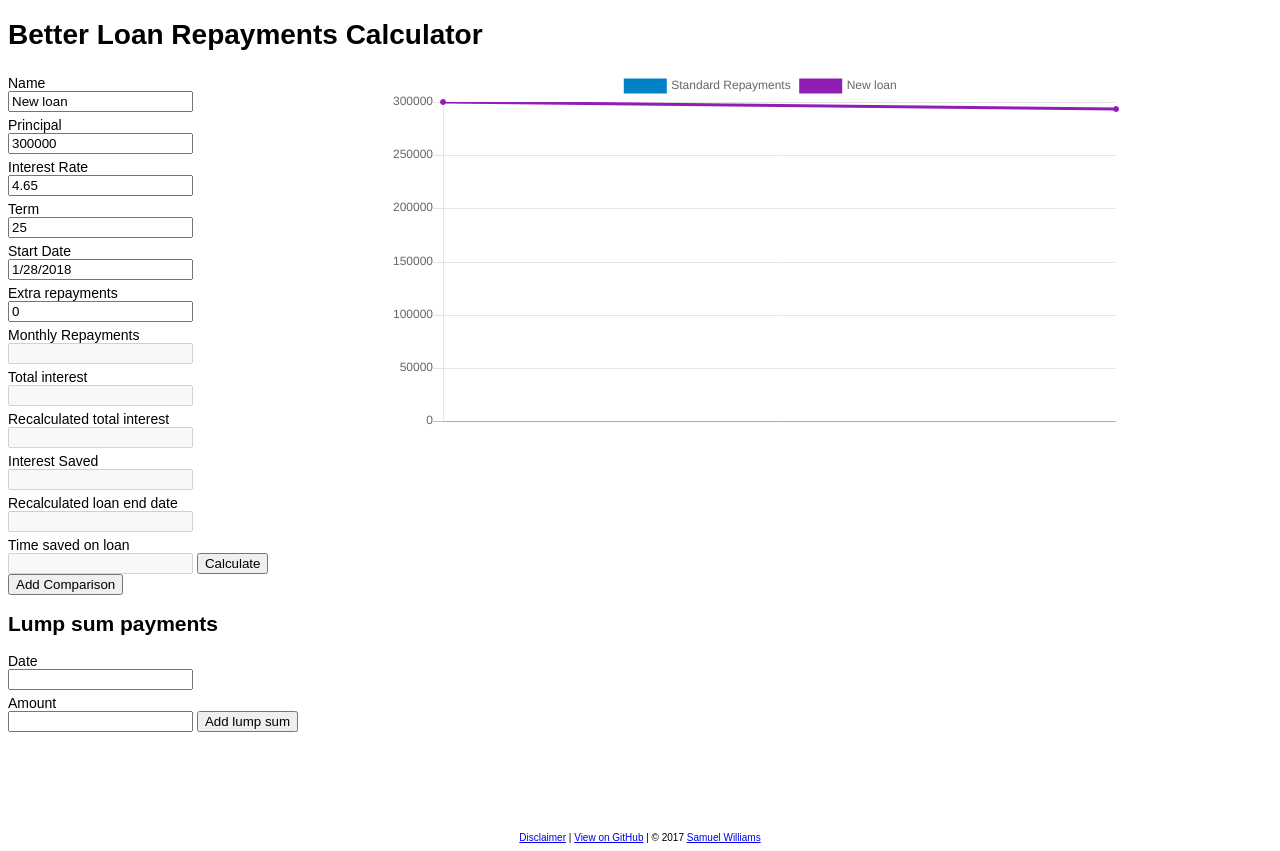
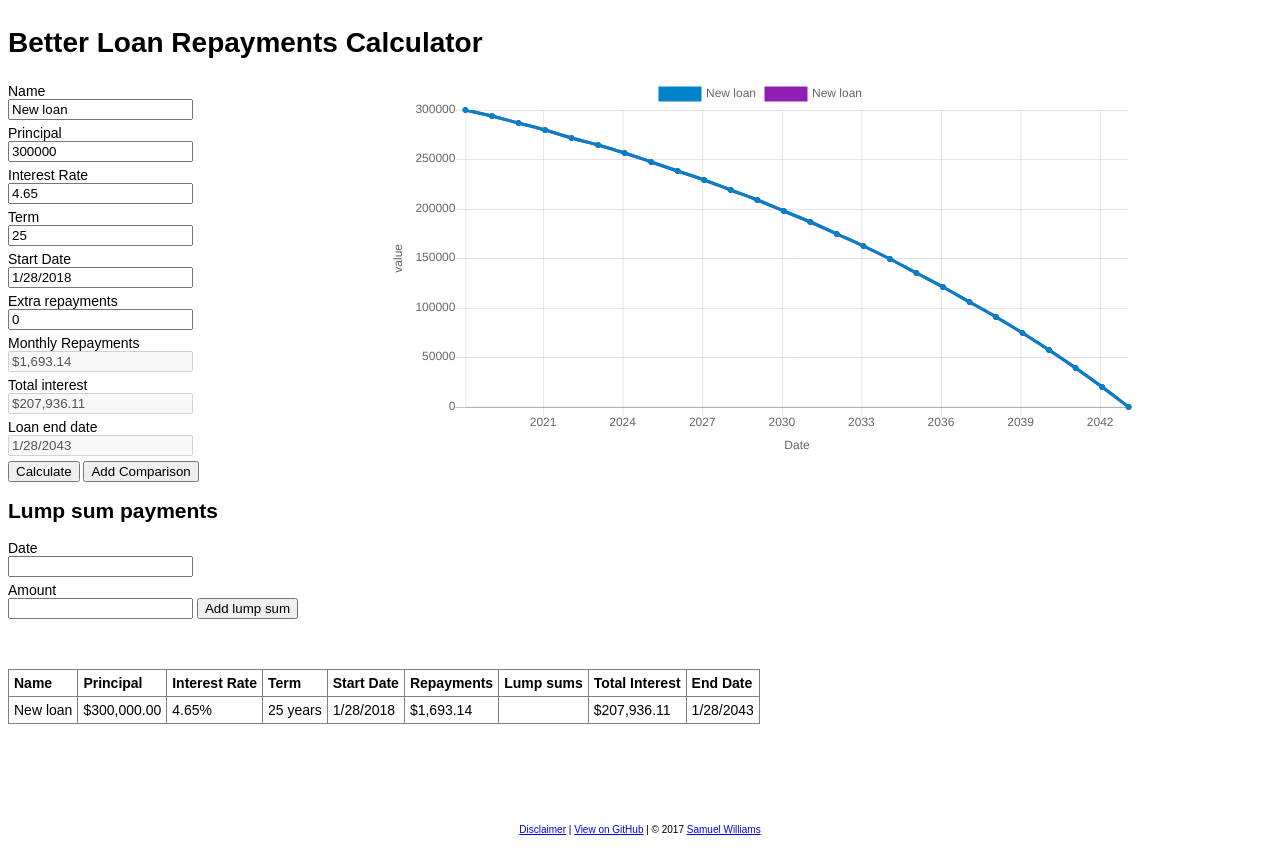
Before and after one commit to samuelwilliams/BetterLoanCalculator, a plain HTML site: page index.html in a window 1280 px wide. Both pictures are taken after a click on the button "Add Comparison". Drawn offline with Linux system fonts and the light colour scheme.

Commit message:
Added comparisons.

```diff
--- a/index.html
+++ b/index.html
@@ -30,7 +30,7 @@
 
 <h1>Better Loan Repayments Calculator</h1>
 <div style="overflow: auto">
-    <form id="form" autocomplete="off">
+    <form id="form" class="print-hide" autocomplete="off">
         <label for="Name">Name</label>
         <input type="text" name="Name" id="Name" value="New loan" />
 
@@ -52,24 +52,16 @@
         <label for="R">Monthly Repayments</label>
         <input type="text" name="R" id="R" disabled/>
 
-        <label for="TI">Total interest</label>
-        <input type="text" name="TI" id="TI" disabled/>
+        <label for="totalInterest">Total interest</label>
+        <input type="text" name="totalInterest" id="totalInterest" disabled/>
 
-        <label for="newTI">Recalculated total interest</label>
-        <input type="text" name="newTI" id="newTI" disabled/>
-
-        <label for="interestSavings">Interest Saved</label>
-        <input type="text" name="interestSavings" id="interestSavings" disabled/>
-
-        <label for="loanEndDate">Recalculated loan end date</label>
+        <label for="loanEndDate">Loan end date</label>
         <input type="text" name="loanEndDate" id="loanEndDate" disabled/>
 
-        <label for="timeSavings">Time saved on loan</label>
-        <input type="text" name="timeSavings" id="timeSavings" disabled/>
-
+        <div class="form-submit">
             <input type="submit" value="Calculate"/>
-
             <input type="button" value="Add Comparison" id="addComparison" />
+        </div>
     </form>
 
     <div id="chart-wrapper">
@@ -77,6 +69,7 @@
     </div>
 </div>
 
+<div  class="print-hide">
     <h2>Lump sum payments</h2>
     <ul id="lumpSums-wrapper"></ul>
 
@@ -89,6 +82,24 @@
 
         <input type="submit" value="Add lump sum"/>
     </form>
+</div>
+
+<table id="loanTable">
+    <thead>
+        <tr>
+            <td>Name</td>
+            <td>Principal</td>
+            <td>Interest Rate</td>
+            <td>Term</td>
+            <td>Start Date</td>
+            <td>Repayments</td>
+            <td>Lump sums</td>
+            <td>Total Interest</td>
+            <td>End Date</td>
+        </tr>
+    </thead>
+    <tbody id="loanTableBody"></tbody>
+</table>
 
 <footer>
     <a href="disclaimer.html">Disclaimer</a> |
@@ -96,6 +107,7 @@
     &copy; 2017 <a href="https://github.com/samuelwilliams/">Samuel Williams</a>
 </footer>
 
+<script type="text/javascript" src="scripts/moment.min.js"></script>
 <script type="text/javascript" src="scripts/Chart.min.js"></script>
 <script type="text/javascript" src="scripts/Calculations.js"></script>
 <script type="text/javascript" src="scripts/script.js"></script>
--- a/scripts/Calculations.js
+++ b/scripts/Calculations.js
@@ -61,6 +61,42 @@ function LumpSum(date, amount) {
     this.amount = amount;
     this.period = 0;
 }
+
+/**
+ * Returns a clone of the LumpSum
+ *
+ * @returns {LumpSum}
+ */
+LumpSum.prototype.clone = function() {
+    let clone = new LumpSum(this.date, this.amount);
+    clone.id = this.id;
+    clone.period = this.period;
+
+    return clone;
+};
+
+/**
+ * An array collection of LumpSums
+ *
+ * @constructor
+ */
+function LumpSumCollection() {}
+
+LumpSumCollection.prototype = Object.create(Array.prototype);
+
+/**
+ * Return a clone of the LumpSum collection
+ *
+ * @returns {LumpSumCollection}
+ */
+LumpSumCollection.prototype.clone = function() {
+    let output = new LumpSumCollection();
+    this.forEach(function (lumpSum){
+       output.push(lumpSum.clone());
+    });
+
+    return output;
+};
 
 /**
  * The application
@@ -131,7 +167,7 @@ Loan.prototype.totalRepayments = function() {
     let total = 0;
     let lastLumpSumPeriod = 0;
 
-    lumpSums.forEach((lumpSum) => {
+    this.lumpSums.forEach((lumpSum) => {
         total += (lumpSum.period - lastLumpSumPeriod) * this.repayment + lumpSum.amount;
         lastLumpSumPeriod = lumpSum.period;
     });
@@ -150,7 +186,7 @@ Loan.prototype.periodsToZero = function (){
     let lastLumpSumPeriod = 0;
     let balance = this.principal;
 
-    lumpSums.forEach((lumpSum) => {
+    this.lumpSums.forEach((lumpSum) => {
         balance = owing(balance, this.interestRate, this.repayment, lumpSum.period - lastLumpSumPeriod) - lumpSum.amount;
         lastLumpSumPeriod = lumpSum.period;
     });
@@ -177,7 +213,7 @@ Loan.prototype.amountOwing = function(n) {
     let lastLumpSumPeriod = 0;
     let balance = this.principal;
 
-    lumpSums.forEach((lumpSum) => {
+    this.lumpSums.forEach((lumpSum) => {
         if (lumpSum.period <= n) {
             balance = owing(balance, this.interestRate, this.repayment, lumpSum.period - lastLumpSumPeriod) - lumpSum.amount;
             lastLumpSumPeriod = lumpSum.period;
@@ -185,6 +221,22 @@ Loan.prototype.amountOwing = function(n) {
     });
 
     return Math.max(0, owing(balance, this.interestRate, this.repayment, n - lastLumpSumPeriod));
+};
+
+/**
+ * Amount owing on a particular date.
+ *
+ * @param {Date} date
+ * @returns {number}
+ */
+Loan.prototype.amountOwingAtDate = function(date) {
+    if (date.getTime() < this.startDate.getTime()) {
+        return this.principal;
+    }
+
+    let period = dateDifferenceInMonths(this.startDate, date);
+
+    return this.amountOwing(period);
 };
 
 /**
@@ -217,3 +269,29 @@ Loan.prototype.getEndDate = function getEndDate() {
 Loan.prototype.minimumRepayments = function minimumRepayments() {
     return repayments(this.principal, this.interestRate, this.term);
 };
+
+function LoanCollection() {}
+
+LoanCollection.prototype = Object.create(Array.prototype);
+
+LoanCollection.prototype.earliestStartDate = function() {
+    let earliestDate = this[0].startDate;
+    this.forEach(function(loan) {
+        if (loan.startDate.getTime() < earliestDate.getTime()) {
+            earliestDate = Loan.startDate;
+        }
+    });
+
+    return earliestDate;
+};
+
+LoanCollection.prototype.latestEndDate = function() {
+    let lastDate = this[0].getEndDate();
+    this.forEach(function(loan) {
+        if (loan.getEndDate().getTime() > lastDate.getTime()) {
+            lastDate = loan.getEndDate();
+        }
+    });
+
+    return lastDate;
+};
--- a/scripts/script.js
+++ b/scripts/script.js
@@ -42,7 +42,19 @@ const blankDataset = {
     borderColor: ChartColours.Blue.hex,
     data: [],
     fill: false,
-    pointRadius: 2.5
+    pointRadius: 2.5,
+    options: {
+        scales: {
+            xAxes: [{
+                type: 'time',
+                time: {
+                    displayFormats: {
+                        quarter: 'MMM YYYY'
+                    }
+                }
+            }]
+        }
+    }
 };
 
 //The chart configuration
@@ -52,13 +64,42 @@ config = {
     data: {
         labels: [],
         datasets: [{
-            label: 'Standard Repayments',
+            label: 'Loan',
             backgroundColor: ChartColours.Blue.hex,
             borderColor: ChartColours.Blue.hex,
             data: [],
             fill: false,
             pointRadius: 2.5
         }]
+    },
+    options: {
+        responsive: true,
+        title:{
+            display: false
+        },
+        scales: {
+            xAxes: [{
+                type: "time",
+                display: true,
+                scaleLabel: {
+                    display: true,
+                    labelString: 'Date'
+                },
+                ticks: {
+                    major: {
+                        fontStyle: "bold",
+                        fontColor: "#FF0000"
+                    }
+                }
+            }],
+            yAxes: [{
+                display: true,
+                scaleLabel: {
+                    display: true,
+                    labelString: 'value'
+                }
+            }]
+        }
     }
 };
 
@@ -72,20 +113,19 @@ function View() {
     this.interestRate = document.getElementById('I');
     this.loanTerm = document.getElementById('N');
     this.principal = document.getElementById('P');
-    this.interestSavings = document.getElementById('interestSavings');
-    this.totalInterest = document.getElementById('TI');
+    this.totalInterest = document.getElementById('totalInterest');
     this.loanEndDate = document.getElementById('loanEndDate');
-    this.timeSavings = document.getElementById('timeSavings');
     this.extraRepayments = document.getElementById('extras');
     this.startDate = document.getElementById('start-date');
     this.repayments = document.getElementById('R');
     this.chart = document.getElementById('Chart');
-    this.comparisonInterest = document.getElementById('newTI');
     this.name = document.getElementById('Name');
 
     this.lumpSumDate = document.getElementById('lumpSum-date');
     this.lumpSumAmount = document.getElementById('lumpSum-amount');
     this.lumpSumsWrapper = document.getElementById('lumpSums-wrapper');
+
+    this.loanTable = document.getElementById('loanTableBody');
 }
 
 /**
@@ -101,7 +141,7 @@ function loanFromInput() {
     let extraRepayments = parseFloat(window.view.extraRepayments.value || '0');
     let startDate = new Date(window.view.startDate.value);
 
-    let loan = new Loan(principal, interest, minRepayments + extraRepayments, startDate, window.lumpSums);
+    let loan = new Loan(principal, interest, minRepayments + extraRepayments, startDate, window.lumpSums.clone());
     loan.name = view.name.value;
     loan.term = term;
 
@@ -113,6 +153,8 @@ function newComparison() {
     let dataset = Object.assign({}, blankDataset);
     let color = randomColor();
 
+    window.loans.push(loan);
+
     dataset.label = loan.name;
     dataset.backgroundColor = color.hex;
     dataset.borderColor = color.hex;
@@ -120,6 +162,8 @@ function newComparison() {
 
     config.data.datasets.push(dataset);
     window.myLine.update();
+
+    buildTable();
 }
 
 /**
@@ -129,14 +173,17 @@ function calculate() {
     let loan = loanFromInput();
     let term = Math.ceil(loan.periodsToZero() / 6) * 6;
 
+    window.loans.splice(0, 1, loan);
+
     window.view.repayments.value = loan.minimumRepayments().toCurrencyString();
     window.view.totalInterest.value = loan.totalInterest().toCurrencyString();
     window.view.loanEndDate.value = loan.getEndDate().toLocaleDateString();
+    window.view.totalInterest.value = loan.totalInterest().toCurrencyString();
 
     config.resolution = (term <= 120) ? 6 : 12;
-    config.data.labels = generateLabels(new Date(loan.startDate.getTime()), term, config.resolution);
 
     config.data.datasets[0].data = generatePlotPoints(loan, config.resolution);
+    config.data.datasets[0].label = loan.name;
 
     window.myLine.update();
 }
@@ -174,6 +221,38 @@ function createLumpSumNode(lumpSum) {
     window.view.lumpSumsWrapper.appendChild(liElement);
 }
 
+function buildTable() {
+    let output = '';
+    window.loans.forEach(function(loan, index) {
+        //Skip the first iteration.
+        if (index === 0) return;
+
+        output +=
+            '<tr id="loan-' + index.toString() + '">'+
+                '<td>' + loan.name + '</td>' +
+                '<td>' + loan.principal.toCurrencyString() + '</td>' +
+                '<td>' + ((loan.interestRate - 1) * 1200).toFixed(2) + '\%</td>' +
+                '<td>' + timeSavingsString(loan.term) + '</td>' +
+                '<td>' + loan.startDate.toLocaleDateString()+ '</td>' +
+                '<td>' + loan.repayment.toCurrencyString() + '</td>' +
+                '<td>' + lumpSumList(loan.lumpSums) + '</td>' +
+                '<td>' + loan.totalInterest().toCurrencyString() + '</td>' +
+                '<td>' + loan.getEndDate().toLocaleDateString() + '</td>' +
+            '</tr>';
+    });
+
+    window.view.loanTable.innerHTML = output;
+}
+
+function lumpSumList(lumpSums) {
+    let output = '<ul>';
+    lumpSums.forEach(function(lumpSum) {
+        output += '<li>' + lumpSum.date.toLocaleDateString() + ': ' + lumpSum.amount.toCurrencyString() + '</li>';
+    });
+
+    return output + '</ul>';
+}
+
 /**
  * Remove a lump sum from the lumpSums array and from the document.
  *
@@ -193,39 +272,26 @@ function removeLumpSum(lumpSum) {
 /**
  * Generate plot points for a given Loan
  *
- * @param Loan {Loan}
+ * @param loan {Loan}
  * @param d_i {number} The resolution of the graph.
  * @returns {Array}
  */
-function generatePlotPoints(Loan, d_i) {
+function generatePlotPoints(loan, d_i) {
     let values = [];
+    let date = new Date(loan.startDate.getTime());
+    let flag = false;
 
-    for (let i = 0; i <= Loan.periodsToZero(); i += d_i) {
+    while (!flag) {
         values.push({
-            x: i,
-            y: Loan.amountOwing(i)
+            x: new Date(date.getTime()),
+            y: loan.amountOwingAtDate(date).toFixed(2)
         });
+
+        flag = loan.amountOwingAtDate(date) < loan.repayment;
+        date.setMonth(date.getMonth() + d_i);
     }
 
     return values;
-}
-
-/**
- * Generate the labels for the x-axis of the chart.
- *
- * @param startDate {Date} The loan start date.
- * @param N {Number} The total number of periods.
- * @param d_i {Number} The resolution / number of periods between each calculation.
- * @returns {Array}
- */
-function generateLabels(startDate, N, d_i) {
-    let labels = [];
-    for (let i = 0; i <= N; i += d_i) {
-        labels.push(startDate.getFullYear());
-        startDate.setMonth(startDate.getMonth() + d_i);
-    }
-
-    return labels;
 }
 
 /**
@@ -246,11 +312,13 @@ function timeSavingsString(months) {
         months = (months - years * 12);
 
         returnString += years;
-        returnString += (years === 1) ? ' year ' : ' years ';
+        returnString += (years === 1) ? ' year' : ' years';
     }
 
-    returnString += months;
-    returnString += (months === 1) ? ' month' : ' months';
+    if (months > 0) {
+        returnString += ' ' + months;
+        returnString += (months === 1) ? ' month' : ' months';
+    }
 
     return returnString;
 }
@@ -260,8 +328,10 @@ window.onload = function () {
     window.myLine = new Chart(view.chart.getContext('2d'), config);
     window.startDate = new Date;
     window.view.startDate.value = window.startDate.toLocaleDateString();
-    window.lumpSums = [];
-    window.loans = [];
+    window.lumpSums = new LumpSumCollection();
+    window.loans = new LoanCollection();
+
+    calculate();
 };
 
 //Listener for the lump sum form. This creates the lump sum list elements from the form input.
--- a/style.css
+++ b/style.css
@@ -1,11 +1,17 @@
 body {
     font: 14px sans-serif;
+    margin: 0;
+    padding: 8px;
 }
 
 #form {
     display: block;
     width: 30%;
     float: left;
+}
+
+.form-submit {
+    margin-top: 5px;
 }
 
 label {
@@ -42,3 +48,34 @@ footer {
     text-align: center;
     font-size: 10px;
 }
+
+#loanTable {
+    margin: 50px 0 0;
+}
+
+#loanTable, #loanTable td {
+    border-collapse: collapse;
+    border: 1px solid grey;
+}
+
+#loanTable thead td {
+    font-weight: bold;
+}
+
+#loanTable td {
+    padding: 5px;
+}
+
+@media print {
+    .print-hide {
+        display: none !important;
+    }
+
+    #loanTable {
+        margin: 10px 0 0;
+    }
+
+    footer {
+        display: none;
+    }
+}
```
Also changed, not shown: scripts/moment.min.js (added). Lines whose indentation alone changed are shown as unchanged.
